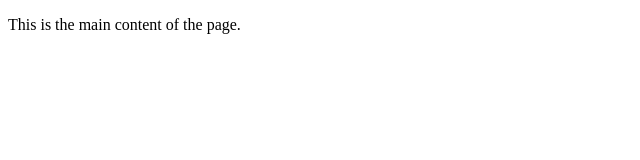
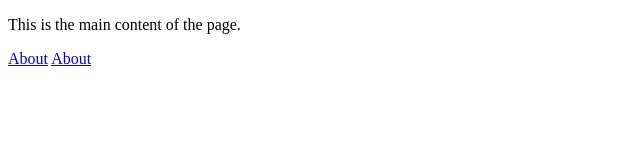
Before and after one commit to rgiri-sc/Testing, a plain HTML site: page index.html in a window 1280 px wide. Shown: the whole page, without its empty margins (0-640 px from the left). Drawn offline with Linux system fonts and the light colour scheme; no server answers.

Commit message:
Update index.html

```diff
--- a/index.html
+++ b/index.html
@@ -46,6 +46,8 @@
 
     <main>
       <p>This is the main content of the page.</p>
+      <a href="/about" >About</a>
+        <a href="/Testing/about" >About</a>
     </main>
 
     <footer>
```
